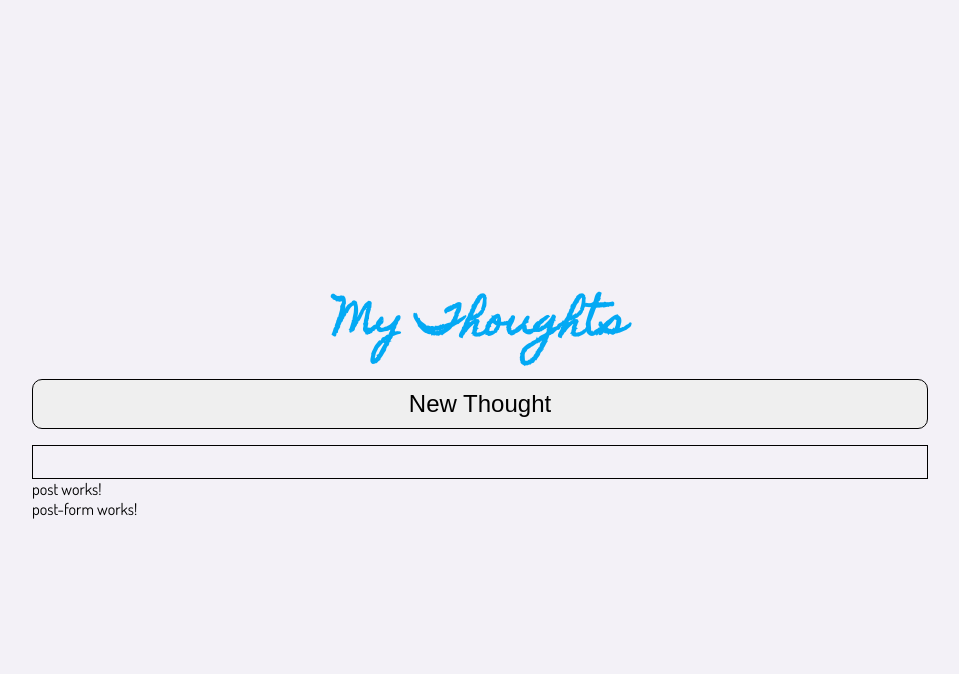
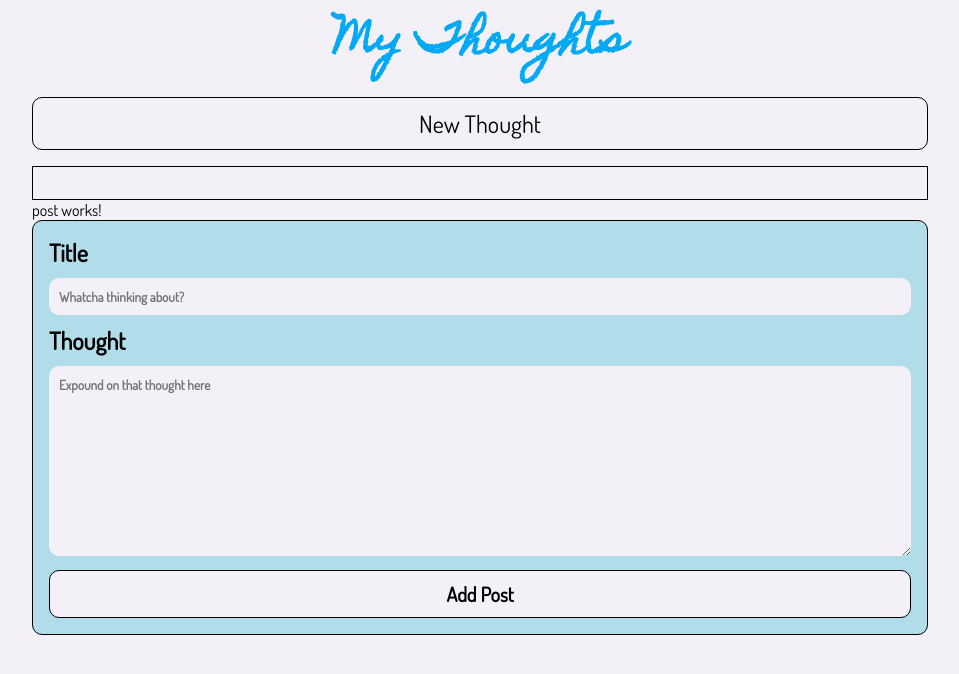
Before and after one commit to Ankur-1980/Angular-Social-Posts-Lab, an Angular app in the folder Social-Posts-Lab/: page / in a window 1280 px wide. Shown: the top 674 px of the page, without its empty margins (160-1119 px from the left). Built offline with nearby package versions, Linux system fonts and the light colour scheme.

Commit message:
Post form basic html & css

```diff
--- a/Social-Posts-Lab/src/app/app.component.css
+++ b/Social-Posts-Lab/src/app/app.component.css
@@ -0,0 +1,4 @@
+body {
+  height: 100vh;
+  width: 80vw;
+}
--- a/Social-Posts-Lab/src/app/components/post-form/post-form.component.css
+++ b/Social-Posts-Lab/src/app/components/post-form/post-form.component.css
@@ -0,0 +1,22 @@
+.post-form {
+  border: black solid 1px;
+  border-radius: 10px;
+  padding: 1rem;
+  background-color: #b1ddea;
+}
+
+input,
+textarea {
+  border-radius: 10px;
+  padding: 10px;
+  width: 100%;
+  font-family: "Dosis", sans-serif;
+  font-weight: 600;
+  margin-bottom: 10px;
+  background-color: #f3f1f7;
+}
+
+.post-form .btn {
+  font-weight: 600;
+  font-size: 1.25rem;
+}
--- a/Social-Posts-Lab/src/app/components/post-form/post-form.component.html
+++ b/Social-Posts-Lab/src/app/components/post-form/post-form.component.html
@@ -1 +1,15 @@
-<p>post-form works!</p>
+<section class="post-form">
+  <form>
+    <h2>Title</h2>
+    <input type="text" placeholder="Whatcha thinking about?" />
+    <h2>Thought</h2>
+    <textarea
+      name=""
+      id=""
+      cols="30"
+      rows="10"
+      placeholder="Expound on that thought here"
+    ></textarea>
+    <button class="btn">Add Post</button>
+  </form>
+</section>
--- a/Social-Posts-Lab/src/styles.css
+++ b/Social-Posts-Lab/src/styles.css
@@ -4,6 +4,10 @@
   box-sizing: border-box;
   margin: 0;
   border: 0;
+}
+
+h2 {
+  margin-bottom: 10px;
 }
 
 body {
@@ -13,6 +17,7 @@ body {
   height: 100vh;
   background-color: #f3f1f7;
   font-family: "Dosis", sans-serif;
+  height: 100%;
 }
 
 .btn {
@@ -20,6 +25,8 @@ body {
   width: 100%;
   padding: 10px 0;
   border-radius: 10px;
+  background-color: #f3f1f7;
+  font-family: "Dosis", sans-serif;
 }
 
 /* font-family: 'Homemade Apple', cursive;
```
